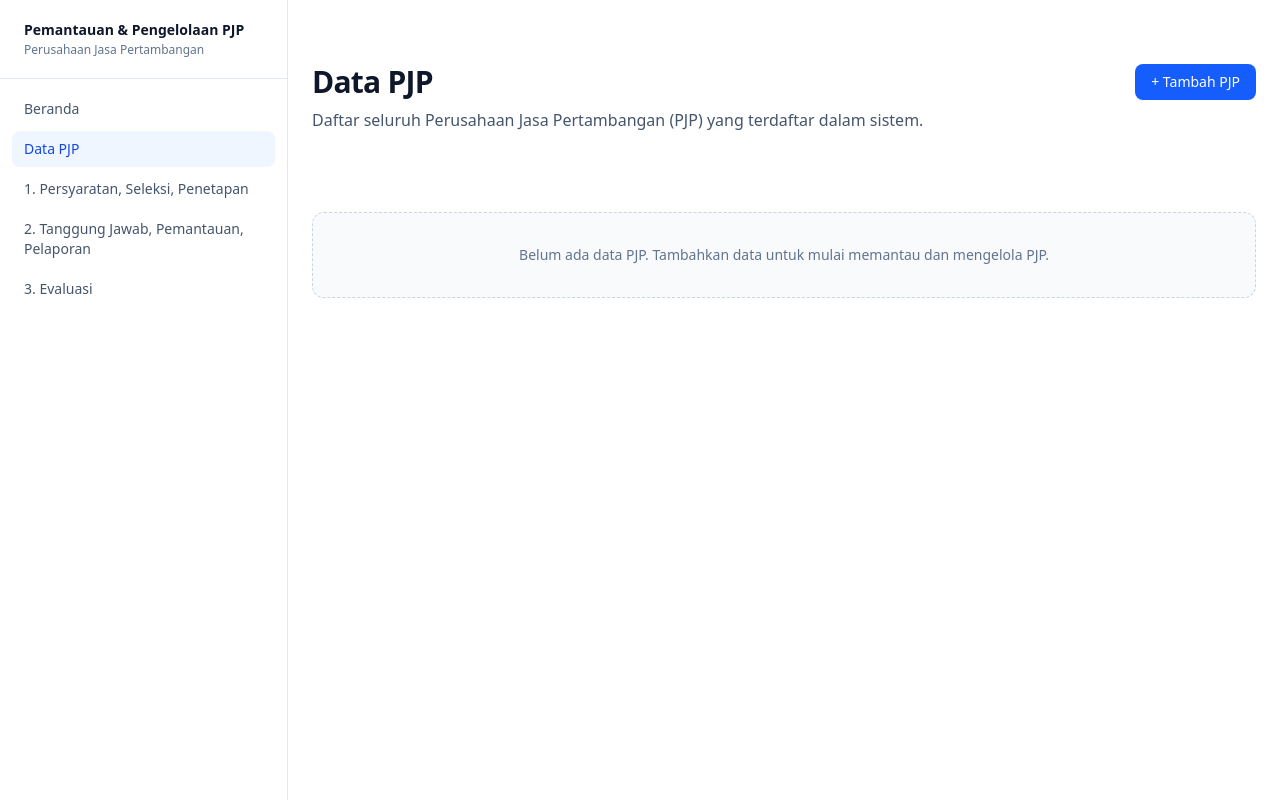
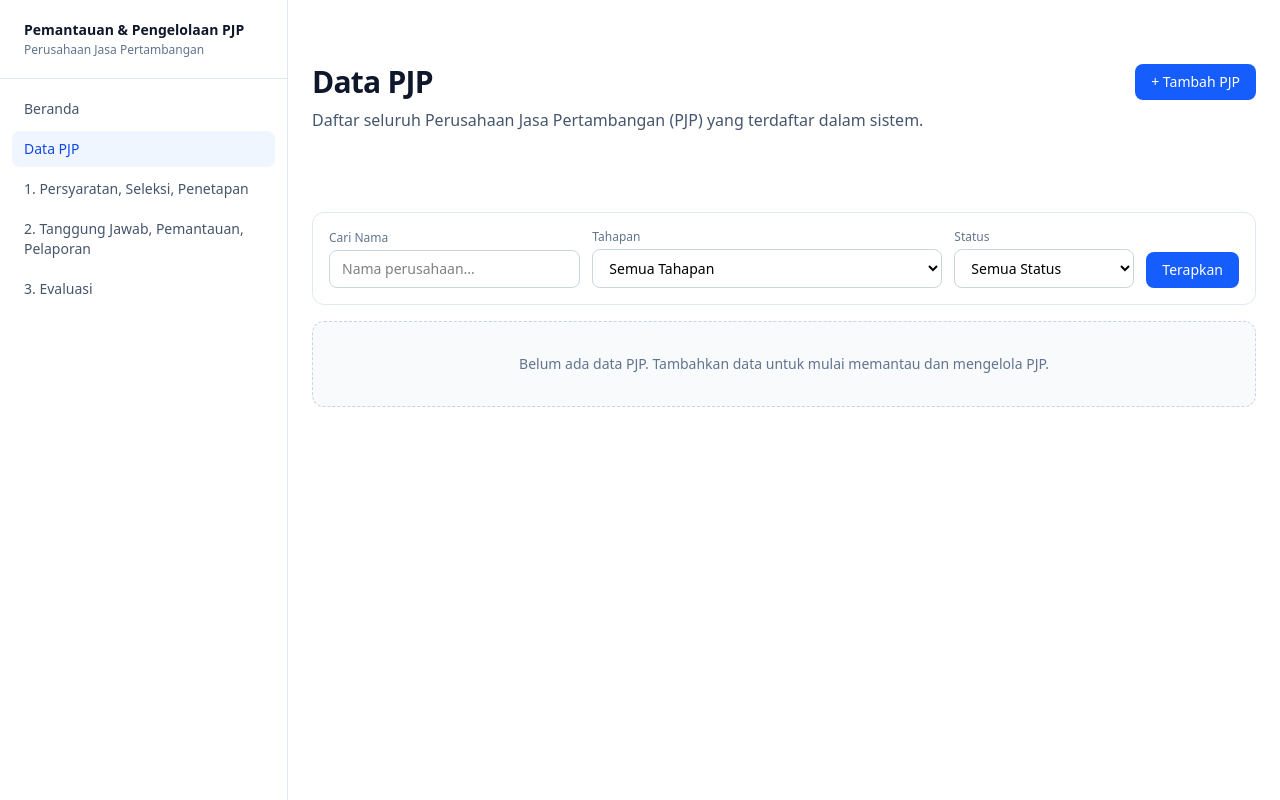
Before and after one commit to muhammadseptiadi079/pemantauan-pengelolaan-pjp, a Laravel app: page /pjp in a window 1280 px wide. Run offline with Laravel 12, Linux system fonts and the light colour scheme; data that the repository does not hold is empty; style sheets or scripts are compiled from the project's sources; some libraries are stand-ins or nearby versions.

Commit message:
Tambah filter data PJP di setiap halaman sidebar
Menambahkan komponen PjpFilters (cari nama, filter tahapan, filter
status) dan dipasang di halaman Data PJP (semua filter) serta di
masing-masing 3 halaman tahapan (cari nama + status, tahapan sudah
tersirat dari halamannya). Filter dikirim sebagai query string lewat
Inertia sehingga URL tetap bisa dibagikan/di-bookmark.

Co-Authored-By: Claude Sonnet 5 <noreply@anthropic.com>
Claude-Session: https://claude.ai/code/session_01Syg2ez9LfJ87Y3AYRZcDHP

```diff
--- a/app/Http/Controllers/PjpController.php
+++ b/app/Http/Controllers/PjpController.php
@@ -10,10 +10,26 @@ use Inertia\Response;
 
 class PjpController extends Controller
 {
-    public function index(): Response
+    public function index(Request $request): Response
     {
+        $search = $request->query('search');
+        $tahapan = $request->query('tahapan');
+        $status = $request->query('status');
+
+        $pjps = Pjp::query()
+            ->when($search, fn ($query, $search) => $query->where('nama_perusahaan', 'like', "%{$search}%"))
+            ->when($tahapan, fn ($query, $tahapan) => $query->where('tahapan', $tahapan))
+            ->when($status, fn ($query, $status) => $query->where('status', $status))
+            ->latest()
+            ->get();
+
         return Inertia::render('Pjp/Index', [
-            'pjps' => Pjp::latest()->get(),
+            'pjps' => $pjps,
+            'filters' => [
+                'search' => $search ?? '',
+                'tahapan' => $tahapan ?? '',
+                'status' => $status ?? '',
+            ],
         ]);
     }
 
--- /dev/null
+++ b/resources/js/Components/PjpFilters.tsx
@@ -0,0 +1,123 @@
+import { router } from '@inertiajs/react';
+import { FormEventHandler, useState } from 'react';
+import { STATUS_OPTIONS, TAHAPAN_OPTIONS } from '@/types';
+
+export type PjpFiltersValue = {
+    search: string;
+    tahapan: string;
+    status: string;
+};
+
+export default function PjpFilters({
+    action,
+    initial,
+    showTahapanFilter = false,
+}: {
+    action: string;
+    initial: PjpFiltersValue;
+    showTahapanFilter?: boolean;
+}) {
+    const [search, setSearch] = useState(initial.search);
+    const [tahapan, setTahapan] = useState(initial.tahapan);
+    const [status, setStatus] = useState(initial.status);
+
+    const hasActiveFilter = Boolean(
+        initial.search || initial.tahapan || initial.status,
+    );
+
+    const applyFilters = () => {
+        const query: Record<string, string> = { search, tahapan, status };
+        Object.keys(query).forEach((key) => {
+            if (!query[key]) delete query[key];
+        });
+        router.get(action, query, { preserveState: true, preserveScroll: true });
+    };
+
+    const submit: FormEventHandler = (e) => {
+        e.preventDefault();
+        applyFilters();
+    };
+
+    const reset = () => {
+        setSearch('');
+        setTahapan('');
+        setStatus('');
+        router.get(action, {}, { preserveState: true, preserveScroll: true });
+    };
+
+    return (
+        <form
+            onSubmit={submit}
+            className="mb-4 flex flex-wrap items-end gap-3 rounded-xl border border-slate-200 bg-white p-4"
+        >
+            <div className="min-w-[180px] flex-1">
+                <label className="block text-xs font-medium text-slate-500">
+                    Cari Nama
+                </label>
+                <input
+                    type="text"
+                    value={search}
+                    onChange={(e) => setSearch(e.target.value)}
+                    placeholder="Nama perusahaan..."
+                    className="mt-1 w-full rounded-lg border border-slate-300 px-3 py-2 text-sm focus:border-blue-500 focus:outline-none focus:ring-1 focus:ring-blue-500"
+                />
+            </div>
+
+            {showTahapanFilter && (
+                <div className="min-w-[200px]">
+                    <label className="block text-xs font-medium text-slate-500">
+                        Tahapan
+                    </label>
+                    <select
+                        value={tahapan}
+                        onChange={(e) => setTahapan(e.target.value)}
+                        className="mt-1 w-full rounded-lg border border-slate-300 px-3 py-2 text-sm focus:border-blue-500 focus:outline-none focus:ring-1 focus:ring-blue-500"
+                    >
+                        <option value="">Semua Tahapan</option>
+                        {Object.entries(TAHAPAN_OPTIONS).map(([value, label]) => (
+                            <option key={value} value={value}>
+                                {label}
+                            </option>
+                        ))}
+                    </select>
+                </div>
+            )}
+
+            <div className="min-w-[180px]">
+                <label className="block text-xs font-medium text-slate-500">
+                    Status
+                </label>
+                <select
+                    value={status}
+                    onChange={(e) => setStatus(e.target.value)}
+                    className="mt-1 w-full rounded-lg border border-slate-300 px-3 py-2 text-sm focus:border-blue-500 focus:outline-none focus:ring-1 focus:ring-blue-500"
+                >
+                    <option value="">Semua Status</option>
+                    {Object.entries(STATUS_OPTIONS).map(([value, label]) => (
+                        <option key={value} value={value}>
+                            {label}
+                        </option>
+                    ))}
+                </select>
+            </div>
+
+            <div className="flex gap-2">
+                <button
+                    type="submit"
+                    className="rounded-lg bg-blue-600 px-4 py-2 text-sm font-medium text-white hover:bg-blue-700"
+                >
+                    Terapkan
+                </button>
+                {hasActiveFilter && (
+                    <button
+                        type="button"
+                        onClick={reset}
+                        className="rounded-lg border border-slate-300 px-4 py-2 text-sm font-medium text-slate-600 hover:bg-slate-50"
+                    >
+                        Reset
+                    </button>
+                )}
+            </div>
+        </form>
+    );
+}
--- a/resources/js/Components/PjpMiniList.tsx
+++ b/resources/js/Components/PjpMiniList.tsx
@@ -3,11 +3,17 @@ import StatusBadge from '@/Components/StatusBadge';
 
 type MiniPjp = { id: number; nama_perusahaan: string; status: string };
 
-export default function PjpMiniList({ pjps }: { pjps: MiniPjp[] }) {
+export default function PjpMiniList({
+    pjps,
+    emptyMessage = 'Belum ada data PJP pada tahap ini.',
+}: {
+    pjps: MiniPjp[];
+    emptyMessage?: string;
+}) {
     if (pjps.length === 0) {
         return (
             <div className="rounded-xl border border-dashed border-slate-300 bg-slate-50 p-6 text-center text-sm text-slate-500">
-                Belum ada data PJP pada tahap ini.
+                {emptyMessage}
             </div>
         );
     }
--- a/resources/js/Components/TahapanPjpSection.tsx
+++ b/resources/js/Components/TahapanPjpSection.tsx
@@ -1,14 +1,20 @@
 import { Link } from '@inertiajs/react';
 import PjpMiniList from '@/Components/PjpMiniList';
+import PjpFilters from '@/Components/PjpFilters';
 
 type MiniPjp = { id: number; nama_perusahaan: string; status: string };
+type Filters = { search: string; status: string };
 
 export default function TahapanPjpSection({
     tahapan,
+    action,
     pjps,
+    filters,
 }: {
     tahapan: string;
+    action: string;
     pjps: MiniPjp[];
+    filters: Filters;
 }) {
     return (
         <section className="mt-14">
@@ -23,7 +29,20 @@ export default function TahapanPjpSection({
                     + Tambah PJP
                 </Link>
             </div>
-            <PjpMiniList pjps={pjps} />
+
+            <PjpFilters
+                action={action}
+                initial={{ search: filters.search, tahapan: '', status: filters.status }}
+            />
+
+            <PjpMiniList
+                pjps={pjps}
+                emptyMessage={
+                    filters.search || filters.status
+                        ? 'Tidak ada data PJP yang cocok dengan filter.'
+                        : 'Belum ada data PJP pada tahap ini.'
+                }
+            />
         </section>
     );
 }
--- a/resources/js/Pages/Evaluasi.tsx
+++ b/resources/js/Pages/Evaluasi.tsx
@@ -5,7 +5,13 @@ import TahapanPjpSection from '@/Components/TahapanPjpSection';
 
 type MiniPjp = { id: number; nama_perusahaan: string; status: string };
 
-export default function Evaluasi({ pjps }: { pjps: MiniPjp[] }) {
+export default function Evaluasi({
+    pjps,
+    filters,
+}: {
+    pjps: MiniPjp[];
+    filters: { search: string; status: string };
+}) {
     return (
         <AppLayout>
             <div className="mx-auto max-w-5xl px-6 py-16">
@@ -21,7 +27,12 @@ export default function Evaluasi({ pjps }: { pjps: MiniPjp[] }) {
                     />
                 </section>
 
-                <TahapanPjpSection tahapan="evaluasi" pjps={pjps} />
+                <TahapanPjpSection
+                    tahapan="evaluasi"
+                    action="/evaluasi"
+                    pjps={pjps}
+                    filters={filters}
+                />
             </div>
         </AppLayout>
     );
--- a/resources/js/Pages/PersyaratanSeleksiPenetapan.tsx
+++ b/resources/js/Pages/PersyaratanSeleksiPenetapan.tsx
@@ -163,8 +163,10 @@ const totalBobot = checklist.reduce((sum, item) => sum + item.bobot, 0);
 
 export default function PersyaratanSeleksiPenetapan({
     pjps,
+    filters,
 }: {
     pjps: MiniPjp[];
+    filters: { search: string; status: string };
 }) {
     return (
         <AppLayout>
@@ -242,7 +244,9 @@ export default function PersyaratanSeleksiPenetapan({
 
                 <TahapanPjpSection
                     tahapan="persyaratan-seleksi-penetapan"
+                    action="/persyaratan-seleksi-penetapan"
                     pjps={pjps}
+                    filters={filters}
                 />
             </div>
         </AppLayout>
--- a/resources/js/Pages/Pjp/Index.tsx
+++ b/resources/js/Pages/Pjp/Index.tsx
@@ -2,9 +2,18 @@ import { Link, router } from '@inertiajs/react';
 import AppLayout from '@/Layouts/AppLayout';
 import PageHeader from '@/Components/PageHeader';
 import StatusBadge from '@/Components/StatusBadge';
+import PjpFilters from '@/Components/PjpFilters';
 import { Pjp, TAHAPAN_OPTIONS } from '@/types';
 
-export default function Index({ pjps }: { pjps: Pjp[] }) {
+type Filters = { search: string; tahapan: string; status: string };
+
+export default function Index({
+    pjps,
+    filters,
+}: {
+    pjps: Pjp[];
+    filters: Filters;
+}) {
     const handleDelete = (pjp: Pjp) => {
         if (confirm(`Hapus data PJP "${pjp.nama_perusahaan}"?`)) {
             router.delete(`/pjp/${pjp.id}`);
@@ -27,10 +36,13 @@ export default function Index({ pjps }: { pjps: Pjp[] }) {
                     </Link>
                 </div>
 
+                <PjpFilters action="/pjp" initial={filters} showTahapanFilter />
+
                 {pjps.length === 0 ? (
                     <div className="rounded-xl border border-dashed border-slate-300 bg-slate-50 p-8 text-center text-sm text-slate-500">
-                        Belum ada data PJP. Tambahkan data untuk mulai memantau dan
-                        mengelola PJP.
+                        {filters.search || filters.tahapan || filters.status
+                            ? 'Tidak ada data PJP yang cocok dengan filter.'
+                            : 'Belum ada data PJP. Tambahkan data untuk mulai memantau dan mengelola PJP.'}
                     </div>
                 ) : (
                     <div className="overflow-x-auto rounded-xl border border-slate-200 bg-white">
--- a/resources/js/Pages/TanggungJawabPemantauanPelaporan.tsx
+++ b/resources/js/Pages/TanggungJawabPemantauanPelaporan.tsx
@@ -22,8 +22,10 @@ const subTahapan = [
 
 export default function TanggungJawabPemantauanPelaporan({
     pjps,
+    filters,
 }: {
     pjps: MiniPjp[];
+    filters: { search: string; status: string };
 }) {
     return (
         <AppLayout>
@@ -45,7 +47,9 @@ export default function TanggungJawabPemantauanPelaporan({
 
                 <TahapanPjpSection
                     tahapan="tanggung-jawab-pemantauan-pelaporan"
+                    action="/tanggung-jawab-pemantauan-pelaporan"
                     pjps={pjps}
+                    filters={filters}
                 />
             </div>
         </AppLayout>
```
Also changed, not shown: app/Http/Controllers/TahapanController.php (+25 -7 lines).
